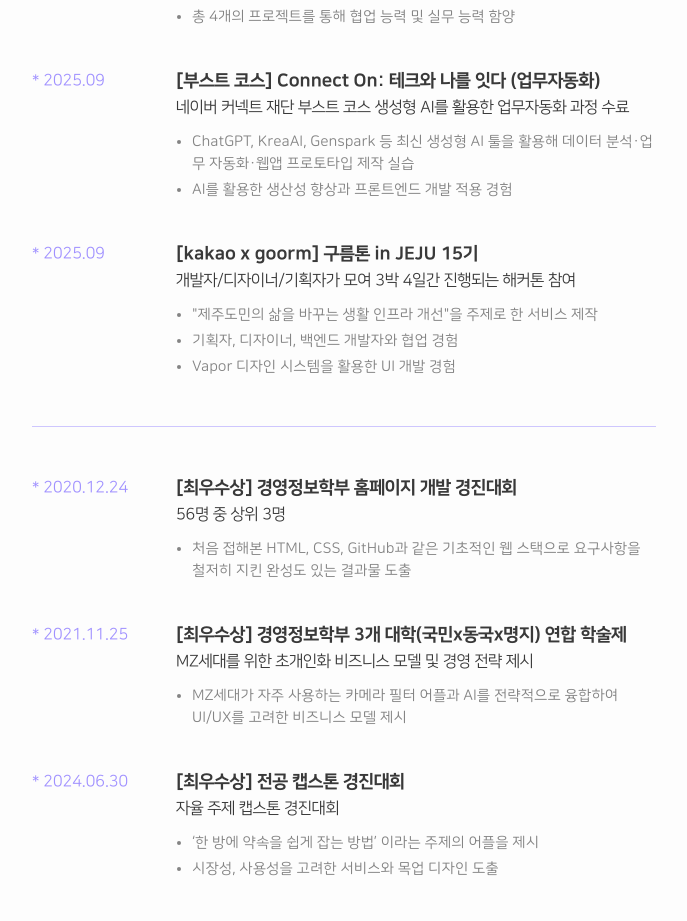
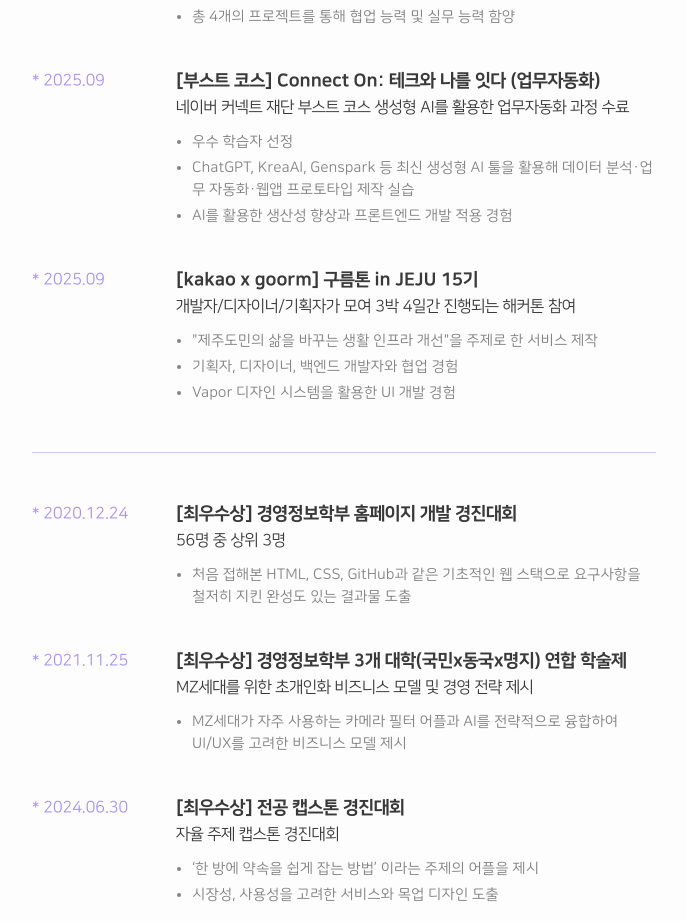
Before and after one commit to yeom-kenco/yeom-portfolio, a React (Vite) app: page / in a window 1280 px wide. Shown: the part 4303-5224 px from the top of the page, without its empty margins (296-983 px from the left). Built offline with nearby package versions, Linux system fonts and the light colour scheme.

Commit message:
feat: EduExpSection 내용 추가

```diff
--- a/src/sections/EduExpSection.tsx
+++ b/src/sections/EduExpSection.tsx
@@ -53,6 +53,7 @@ const eduAndExperience: TimelineItem[] = [
     title: '[부스트 코스] Connect On: 테크와 나를 잇다 (업무자동화)',
     subtitle: '네이버 커넥트 재단 부스트 코스 생성형 AI를 활용한 업무자동화 과정 수료',
     bullets: [
+      '우수 학습자 선정',
       'ChatGPT, KreaAI, Genspark 등 최신 생성형 AI 툴을 활용해 데이터 분석·업무 자동화·웹앱 프로토타입 제작 실습',
       'AI를 활용한 생산성 향상과 프론트엔드 개발 적용 경험',
     ],
```
